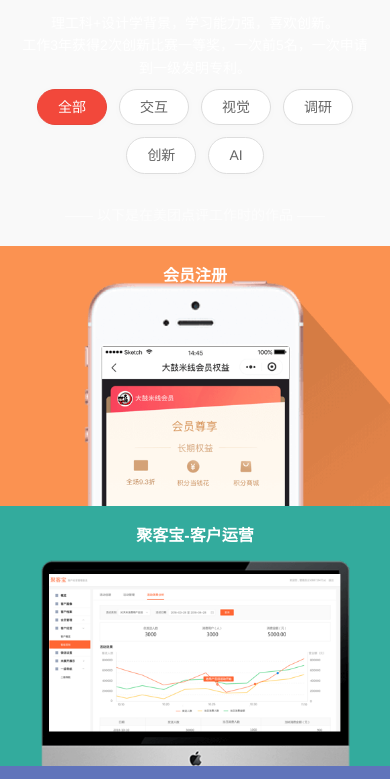
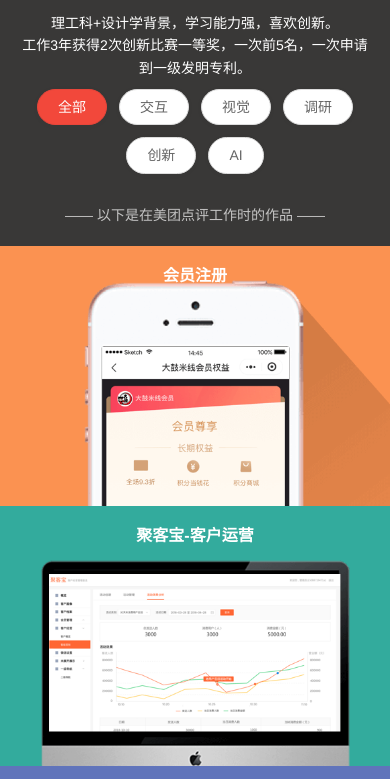
Before and after one commit to bly-2018/bly-2018, a website: page index.html in a window 390 px wide. Shown: the part 58-837 px from the top of the page. Drawn offline with nearby package versions, Linux system fonts and the light colour scheme.

Commit message:
background

```diff
--- a/css/style.css
+++ b/css/style.css
@@ -729,7 +729,7 @@
 		width: 100%;
 	}
 	body.home-body{
-		background: #f9f9f9;
+		background: #393837;
 	}
 	.pro-container {
 		box-shadow: none;
```
Also changed, not shown: 1 other file.
